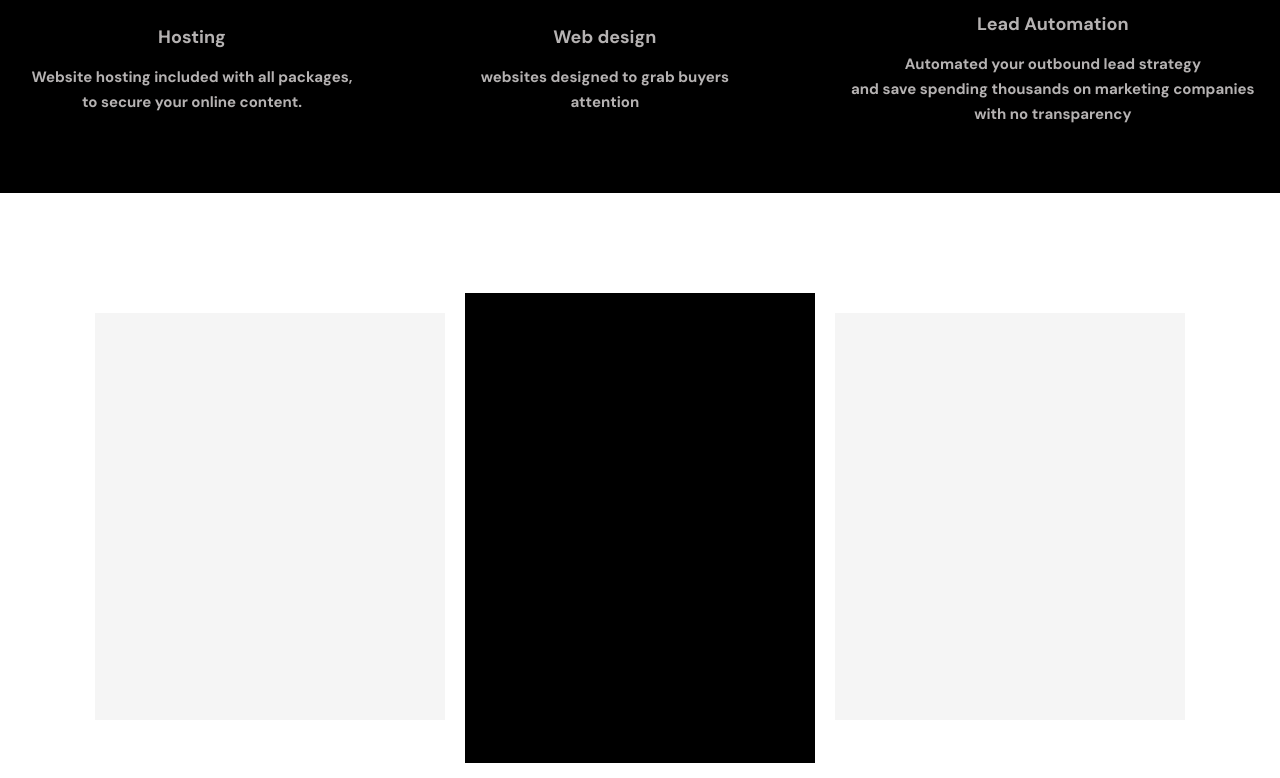
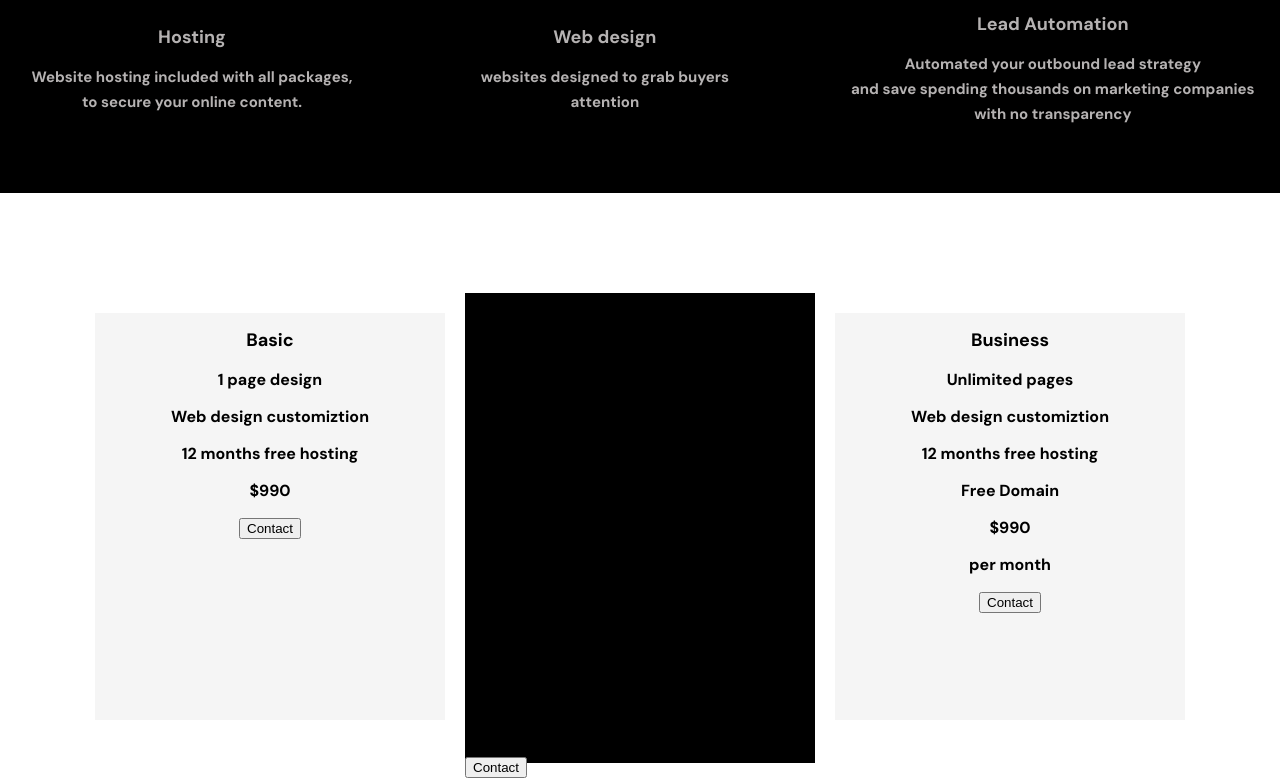
Before and after one commit to shaunvan119/slv-landing-page, a React (Create React App) app: page / in a window 1280 px wide. Shown: the part 2955-3733 px from the top of the page. Built offline with nearby package versions, Linux system fonts and the light colour scheme.

Commit message:
started price components

```diff
--- a/src/containers/PriceSection/Price.js
+++ b/src/containers/PriceSection/Price.js
@@ -5,9 +5,43 @@ function Price() {
 
     return (
         <div className="price-container">
-            <div className="price-box"></div>
-            <div className="price-box-pro"></div>
-            <div className="price-box"></div>
+            <div className="price-box">
+                <h2 className="price-header">Basic</h2>
+                    <p>1 page design</p>
+                    <p>Web design customiztion</p>
+                    <p>12 months free hosting</p>
+                <p className="price">$990</p>
+                <button>Contact</button>
+            </div>
+            <div className="price-box-pro">
+                <h2 className="price-header-pro">Pro</h2>
+                    <p>Unlimited pages</p>
+                    <p>Web design customiztion</p>
+                    <p>12 months free hosting</p>
+                    <p>Free Domain</p>
+                    Automate website traffic
+                    <p>Automate LinkedIn msg</p>
+                    <p>Automate email campaigns</p>
+                    <p>Lead list creation</p>
+                    <p>Multipage website creation</p>
+                <p className="price-pro">$990</p>
+                <p className="per-month-pro">per month</p>
+                <button className="button-pro">Contact</button>
+            </div>
+            <div className="price-box">
+                <h2 className="price-header">Business</h2>
+
+                    <p>Unlimited pages</p>
+                    <p>Web design customiztion</p>
+                    <p>12 months free hosting</p>
+                    <p>Free Domain</p>
+                    <p></p>
+
+                <p className="price">$990</p>
+                <p className="per-month">per month</p>
+                <button>Contact</button>
+            </div>
+
         </div>
     )
 }
--- a/src/containers/PriceSection/price.css
+++ b/src/containers/PriceSection/price.css
@@ -18,3 +18,14 @@
     width: 350px;
     background-color: #000000;
 }
+
+.price-box {
+    text-align: center;
+
+}
+
+ul {
+  list-style-type: none;
+
+
+}
```
